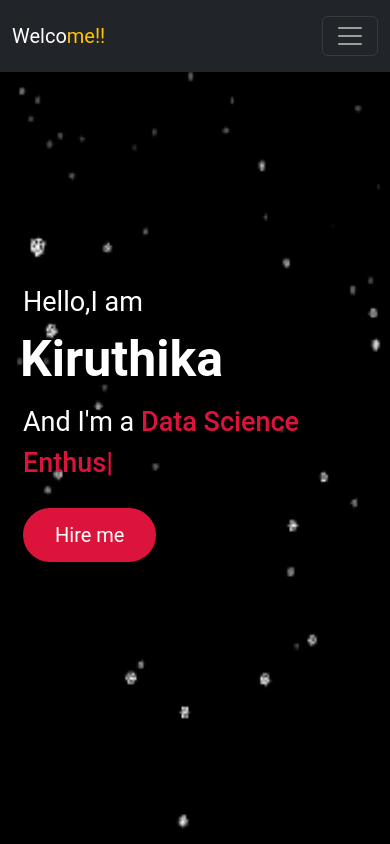
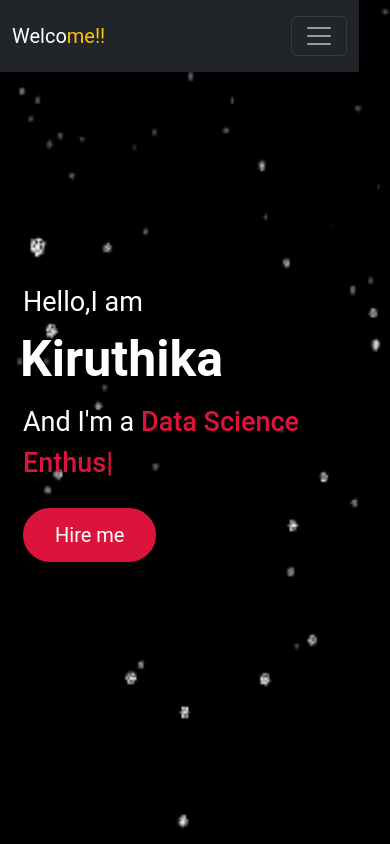
Before and after one commit to Kiruthika02003/Kiruthika02003.githup.io, a plain HTML site: page index.html in a window 390 px wide. Shown: the top 844 px of the page. Drawn offline with nearby package versions, Linux system fonts and the light colour scheme.

Commit message:
Update responsive.css

```diff
--- a/responsive.css
+++ b/responsive.css
@@ -1,40 +1,18 @@
-@media only screen and (min-width:4501px) and (max-width: 6000px) {
+@media only screen and (min-width:4501px) and (max-width: 6000px) {}
 
+@media only screen and (min-width:3100px) and (max-width: 4500px) {}
 
-}
+@media only screen and (min-width:2701px) and (max-width: 3100px) {}
 
-@media only screen and (min-width:3100px) and (max-width: 4500px) {
+@media only screen and (min-width:2001px) and (max-width: 2700px) {}
 
-}
+@media only screen and (min-width: 1801px) and (max-width: 2000px) {}
 
-@media only screen and (min-width:2701px) and (max-width: 3100px) {
+@media only screen and (min-width:1601px) and (max-width: 1800px) {}
 
-
-}
-
-@media only screen and (min-width:2001px) and (max-width: 2700px) {
-
-
-}
-
-@media only screen and (min-width: 1801px) and (max-width: 2000px) {
-
-
-}
-
-@media only screen and (min-width:1601px) and (max-width: 1800px) {
-
-
-}
-
-
-@media only screen and (min-width:1517px) and (max-width: 1600px) {
-
-
-}
+@media only screen and (min-width:1517px) and (max-width: 1600px) {}
 
 @media (max-width:1200px) {
-
     nav.navbar.navbar-expand-xl.bg-dark.navbar-dark.py-3.fixed-top {
         width: 100%;
     }
@@ -47,38 +25,31 @@
 }
 
 @media (min-width:991px) {
-
     nav.navbar.navbar-expand-xl.bg-dark.navbar-dark.py-3.fixed-top {
         width: 100%;
     }
 }
 
 @media (max-width:991px) {
-
-
+    nav.navbar.navbar-expand-xl.bg-dark.navbar-dark.py-3.fixed-top {
+        width: 92%;
+    }
 }
 
 @media (max-width:767px) {
     nav.navbar.navbar-expand-xl.bg-dark.navbar-dark.py-3.fixed-top {
-        width: 100%;
+        width: 92%;
     }
 }
 
-@media (max-width:640px) {
+@media (max-width:640px) {}
 
-
-
-}
-
-@media (min-width:640px) {
-
-}
+@media (min-width:640px) {}
 
 @media (max-width:575px) {}
 
-
 @media (min-width:480px) {
-	.team .member {
+    .team .member {
         position: relative;
         box-shadow: 0px 2px 15px rgb(0 0 0 / 10%);
         padding: 10px;
@@ -100,8 +71,6 @@
     } */
 }
 
-@media (max-width:360px) {
-
-}
+@media (max-width:360px) {}
 
 @media (max-width:321px) {}
```
